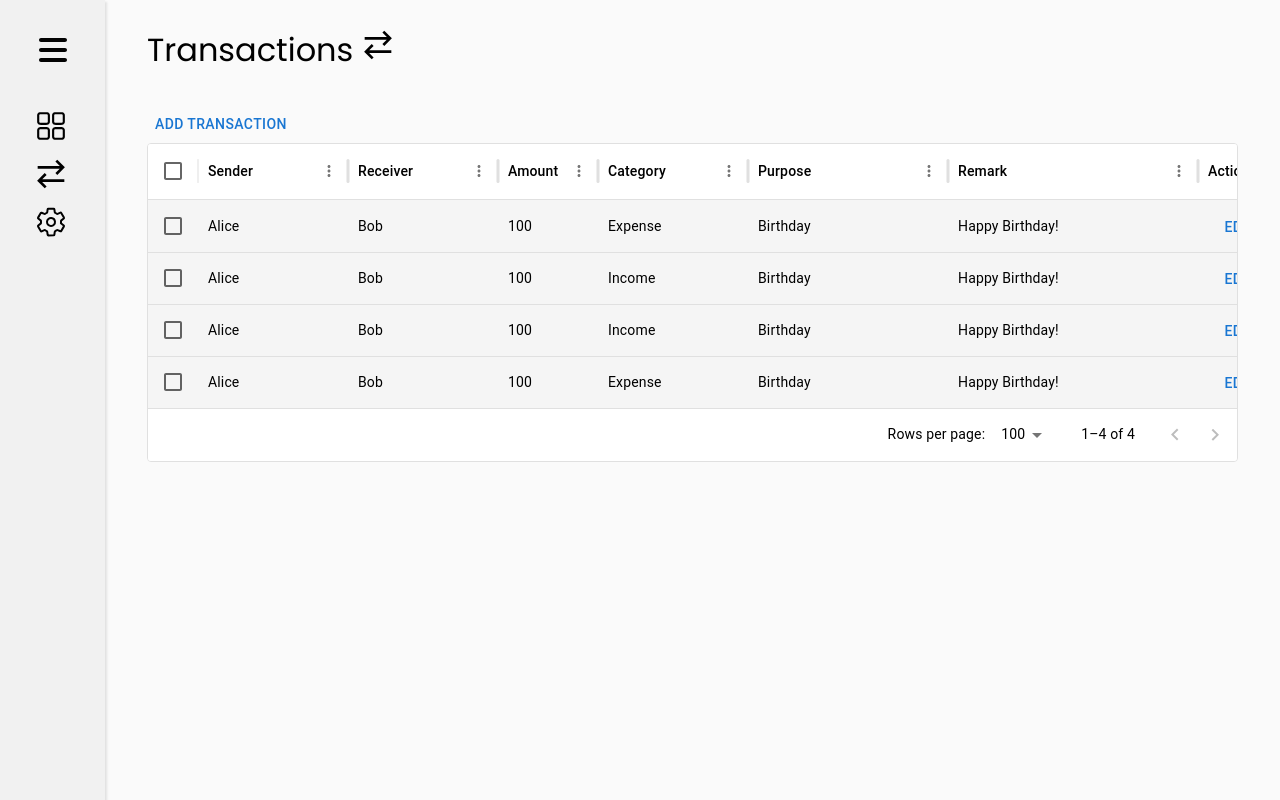
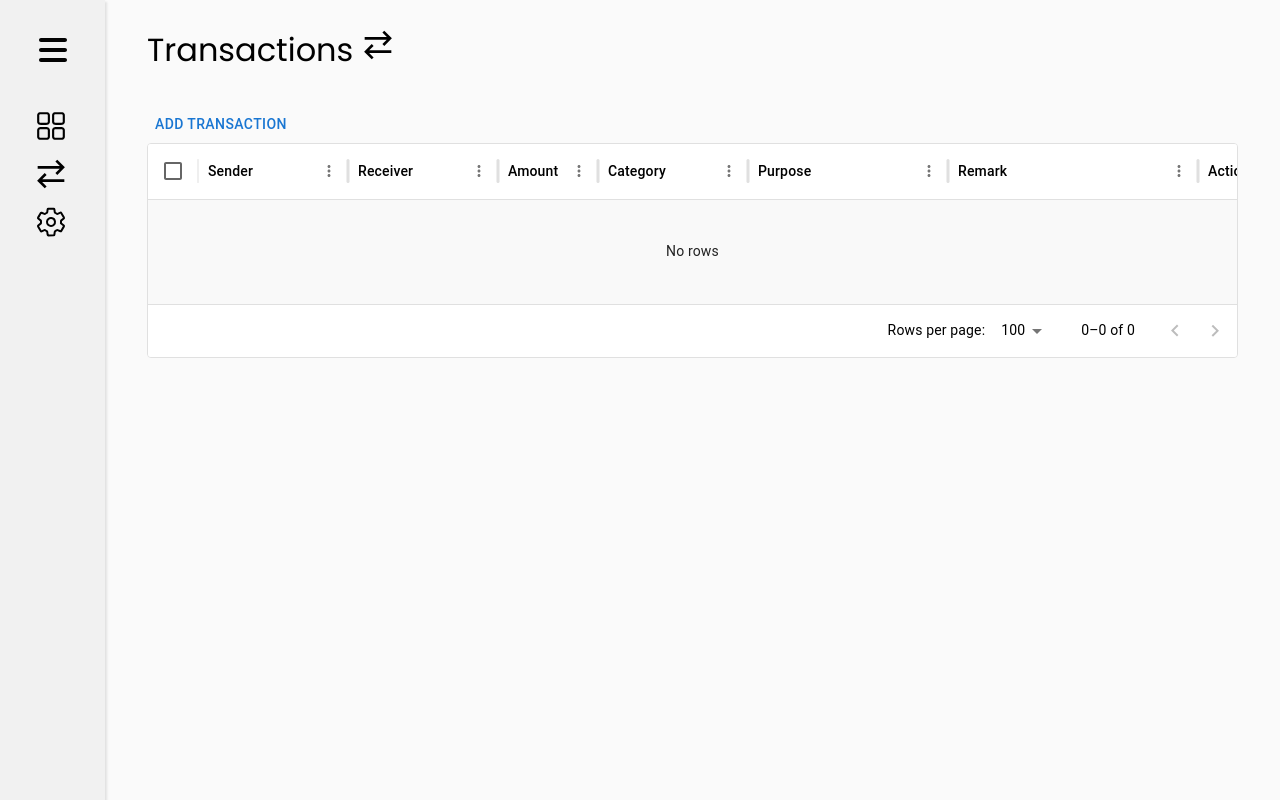
Before and after one commit to Swapnilrupakhetee/financetracker, a React (Vite) app: page /transaction in a window 1280 px wide. Built offline with nearby package versions, Linux system fonts and the light colour scheme.

Commit message:
half-works

```diff
--- a/src/App.jsx
+++ b/src/App.jsx
@@ -8,6 +8,7 @@ import Settings from './pages/Settings';
 import { SettingsContextProvider } from './Context/SettingsContext';
 import LanguageProvider from './Context/LanguageContext';
 import CurrencyProvider from './Context/CurrencyContext';
+import { TransactionProvider } from './Context/TransactionContext';
 
 
 function App() {
@@ -15,6 +16,7 @@ function App() {
 
     <>
     <CurrencyProvider>
+      <TransactionProvider>
     <LanguageProvider>
     <SettingsContextProvider>
       <Router>
@@ -30,6 +32,7 @@ function App() {
       </Router>
       </SettingsContextProvider>
       </LanguageProvider>
+      </TransactionProvider>
       </CurrencyProvider>
 
 
--- /dev/null
+++ b/src/Context/TransactionContext.jsx
@@ -0,0 +1,36 @@
+import React, { createContext, useState } from 'react';
+
+const TransactionContext = createContext();
+
+const TransactionProvider = ({ children }) => {
+    const [transactions, setTransactions] = useState([]);
+    const [balance, setBalance] = useState({ income: 0, expense: 0, savings: 0 });
+
+    const updateBalance = (transaction, isDelete) => {
+        setTransactions(prevTransactions => {
+            const updatedTransactions = isDelete
+                ? prevTransactions.filter(t => t.id !== transaction.id)
+                : [...prevTransactions, transaction];
+            calculateBalance(updatedTransactions);
+            return updatedTransactions;
+        });
+    };
+
+    const calculateBalance = (transactions) => {
+        let newBalance = { income: 0, expense: 0, savings: 0 };
+        transactions.forEach(tx => {
+            if (tx.category === 'Income') newBalance.income += tx.amount;
+            else if (tx.category === 'Expense') newBalance.expense += tx.amount;
+            else if (tx.category === 'Savings') newBalance.savings += tx.amount;
+        });
+        setBalance(newBalance);
+    };
+
+    return (
+        <TransactionContext.Provider value={{ transactions, balance, updateBalance }}>
+            {children}
+        </TransactionContext.Provider>
+    );
+};
+
+export { TransactionContext, TransactionProvider };
--- a/src/components/Card.jsx
+++ b/src/components/Card.jsx
@@ -1,33 +1,43 @@
-import React, { useContext } from 'react'
-import './Card.css'
-import { CiWallet } from "react-icons/ci";
+// Card.jsx
+import React, { useContext } from 'react';
+import './Card.css';
 import { FaArrowTrendUp } from "react-icons/fa6";
 import { BsThreeDotsVertical } from "react-icons/bs";
-import balance from '../assets/balance.jpg'
 import { SettingContext } from '../Context/SettingsContext';
 import { LanguagesContext } from '../Context/LanguageContext';
 import { CurrenciesContext } from '../Context/CurrencyContext';
-const Card = ({icon,title,amount,percentage}) => {
-    const {currencies,currency}=useContext(CurrenciesContext);
-    const{darkMode}=useContext(SettingContext)
-    const{language,translations}=useContext(LanguagesContext)
+
+const Card = ({ icon, title, amount, percentage }) => {
+  const { currencies, currency } = useContext(CurrenciesContext);
+  const { darkMode } = useContext(SettingContext);
+  const { language, translations } = useContext(LanguagesContext);
+
+  // Safe access to translations and currencies
+  const translatedTitle = translations[language]?.[title] || title;
+  const currencySymbol = currencies[currency]?.symbol || '$';
+
   return (
-    <div className="card-container">
-        <div className={`card-content ${darkMode?'dark-mode':''}`}>
-            <div className={`card-top ${darkMode?'dark-mode':''}`}>
+    <div className={`card-container ${darkMode ? 'dark-mode' : ''}`}>
+      <div className={`card-content ${darkMode ? 'dark-mode' : ''}`}>
+        <div className={`card-top ${darkMode ? 'dark-mode' : ''}`}>
           <div className="card-icons">
             {icon}
             <BsThreeDotsVertical />
           </div>
-                <div className="card-title">{translations[language][title]}</div>
+          <div className="card-title">{translatedTitle}</div>
         </div>
-            <div className={`card-bottom ${darkMode?'dark-mode':''}`}>
-                <div className={`card-amount ${darkMode?'dark-mode':''}`}>{currencies[currency].symbol} {amount}</div>
-                <div className={`card-percentage ${darkMode?'dark-mode':''}`}>{percentage} <FaArrowTrendUp /></div>
+        <div className={`card-bottom ${darkMode ? 'dark-mode' : ''}`}>
+          <div className={`card-amount ${darkMode ? 'dark-mode' : ''}`}>
+            {currencySymbol} {amount.toFixed(2)}
+          </div>
+          <div className={`card-percentage ${darkMode ? 'dark-mode' : ''}`}>
+            <FaArrowTrendUp />
+            <span>{percentage}</span>
           </div>
         </div>
       </div>
-  )
-}
+    </div>
+  );
+};
 
-export default Card
+export default Card;
--- a/src/components/Overview.jsx
+++ b/src/components/Overview.jsx
@@ -1,64 +1,68 @@
-import React, { useContext } from 'react'
-import './Overview.css'
-import Card from './Card'
-import { CiWallet } from "react-icons/ci";
-import { HiOutlineArrowTopRightOnSquare } from "react-icons/hi2";
-import { BsBoxArrowInDownLeft } from "react-icons/bs";
+// Overview.js
+import React, { useContext } from 'react';
+import './Overview.css';
+import Card from './Card';
+import { CiWallet } from 'react-icons/ci';
+import { HiOutlineArrowTopRightOnSquare } from 'react-icons/hi2';
+import { BsBoxArrowInDownLeft } from 'react-icons/bs';
 import { SettingContext } from '../Context/SettingsContext';
 import { LanguagesContext } from '../Context/LanguageContext';
+import { TransactionContext } from '../Context/TransactionContext';
 
 const Overview = () => {
-  const{darkMode}=useContext(SettingContext);
+  const { darkMode } = useContext(SettingContext);
   const { language, translations } = useContext(LanguagesContext);
-
+  const { transactions } = useContext(TransactionContext);
 
   const currentTranslations = translations[language] || {};
 
+  const totalBalance = transactions.reduce((acc, transaction) => acc + transaction.amount, 0);
+  const totalIncome = transactions.filter(t => t.category === 'Income').reduce((acc, t) => acc + t.amount, 0);
+  const totalExpense = transactions.filter(t => t.category === 'Expense').reduce((acc, t) => acc + t.amount, 0);
 
-  const cardValues=[
-    {icon:<CiWallet size={30} />,
-    title:'balance',
-    amount:'1655',
-    percentage:'12%'
-    }
-    ,
-    {icon:<BsBoxArrowInDownLeft size={30} />,
-    title:'income',
-    amount:'900',
-    percentage:'9%'
-    }
-    ,
-    {icon:<HiOutlineArrowTopRightOnSquare size={30} />,
-    title:'expense',
-    amount:'450',
-    percentage:'9%'
-    }
-  ]
+  // You can adjust these percentages based on your needs
+  const balancePercentage = '12%';
+  const incomePercentage = '9%';
+  const expensePercentage = '9%';
+
+  const cardValues = [
+    {
+      icon: <CiWallet size={30} />,
+      title: 'balance',
+      amount: totalBalance,
+      percentage: balancePercentage,
+    },
+    {
+      icon: <BsBoxArrowInDownLeft size={30} />,
+      title: 'income',
+      amount: totalIncome,
+      percentage: incomePercentage,
+    },
+    {
+      icon: <HiOutlineArrowTopRightOnSquare size={30} />,
+      title: 'expense',
+      amount: totalExpense,
+      percentage: expensePercentage,
+    },
+  ];
 
   return (
     <div className="overview-container">
       <div className="overview-content">
         <div className="overview-title">
-                <div className={`overview-main-text${darkMode?'dark-mode':""}`}>{currentTranslations.overview}</div>
-                <div className={`overview-sub-text${darkMode?'dark-mode':""}`}>{currentTranslations.transactionAmount}</div>
+          <div className={`overview-main-text${darkMode ? 'dark-mode' : ''}`}>{currentTranslations.overview}</div>
+          <div className={`overview-sub-text${darkMode ? 'dark-mode' : ''}`}>{currentTranslations.transactionAmount}</div>
         </div>
         <div className="overview-stats">
-              {
-                cardValues.map((value,index)=>{
-                  return(
+          {cardValues.map((value, index) => (
             <div key={index}>
-                      <Card icon={value.icon} title={value.title} amount={value.amount} percentage={value.percentage}/>
+              <Card icon={value.icon} title={value.title} amount={value.amount} percentage={value.percentage} />
             </div>
-                  )
-                })
-              }
-
-
-            </div>
-
+          ))}
         </div>
       </div>
-  )
-}
+    </div>
+  );
+};
 
-export default Overview
+export default Overview;
--- a/src/pages/Transactions.jsx
+++ b/src/pages/Transactions.jsx
@@ -4,29 +4,27 @@ import { Button, TextField, Dialog, DialogActions, DialogContent, DialogTitle, M
 import { GrTransaction } from 'react-icons/gr';
 import { SettingContext } from '../Context/SettingsContext';
 import { LanguagesContext } from '../Context/LanguageContext';
-
-const initialRows = [
-  { id: 1, sender: 'Alice', receiver: 'Bob', amount: 100, category: 'Expense', purpose: 'Birthday', remark: 'Happy Birthday!' },
-  { id: 2, sender: 'Alice', receiver: 'Bob', amount: 100, category: 'Income', purpose: 'Birthday', remark: 'Happy Birthday!' },
-  { id: 3, sender: 'Alice', receiver: 'Bob', amount: 100, category: 'Income', purpose: 'Birthday', remark: 'Happy Birthday!' },
-  { id: 4, sender: 'Alice', receiver: 'Bob', amount: 100, category: 'Expense', purpose: 'Birthday', remark: 'Happy Birthday!' },
-  // Add more initial rows here
-];
+import { TransactionContext } from '../Context/TransactionContext';
 
 const Transactions = () => {
   const { darkMode } = useContext(SettingContext);
-  const {language,translations } = useContext(LanguagesContext);
-  const [rows, setRows] = useState(initialRows);
+  const { language, translations } = useContext(LanguagesContext);
+  const { transactions, updateBalance } = useContext(TransactionContext);
   const [open, setOpen] = useState(false);
   const [editMode, setEditMode] = useState(false);
   const [currentRow, setCurrentRow] = useState(null);
   const [newTransaction, setNewTransaction] = useState({ sender: '', receiver: '', amount: '', category: '', purpose: '', remark: '' });
 
   const handleAdd = () => {
+    const amount = parseFloat(newTransaction.amount);
+
     if (editMode) {
-      setRows(rows.map((row) => (row.id === currentRow.id ? { ...currentRow, ...newTransaction } : row)));
+      const updatedTransaction = { ...currentRow, ...newTransaction, amount };
+      updateBalance(updatedTransaction, false);
     } else {
-      setRows([...rows, { id: rows.length + 1, ...newTransaction }]);
+      const newId = transactions.length > 0 ? transactions[transactions.length - 1].id + 1 : 1;
+      const newRow = { id: newId, ...newTransaction, amount };
+      updateBalance(newRow, false);
     }
     setOpen(false);
     setNewTransaction({ sender: '', receiver: '', amount: '', category: '', purpose: '', remark: '' });
@@ -34,7 +32,8 @@ const Transactions = () => {
   };
 
   const handleDelete = (id) => {
-    setRows((prevRows) => prevRows.filter((row) => row.id !== id));
+    const rowToDelete = transactions.find(row => row.id === id);
+    updateBalance(rowToDelete, true);
   };
 
   const handleEdit = (row) => {
@@ -129,7 +128,7 @@ const Transactions = () => {
             </DialogActions>
           </Dialog>
           <DataGrid
-            rows={rows}
+            rows={transactions}
             columns={columns}
             pageSize={5}
             rowsPerPageOptions={[5]}
@@ -140,18 +139,18 @@ const Transactions = () => {
                 color: darkMode ? 'white' : 'black',
               },
               '& .MuiDataGrid-columnHeaders': {
-                backgroundColor: darkMode ? '#333' : '#fff', // Change header background color based on dark mode
-                color: 'black', // Change header text color based on dark mode
+                backgroundColor: darkMode ? '#333' : '#fff',
+                color: 'black',
               },
               '& .MuiDataGrid-virtualScroller': {
-                backgroundColor: darkMode ? '#222' : '#f5f5f5', // Change background color of the table based on dark mode
+                backgroundColor: darkMode ? '#222' : '#f5f5f5',
               },
               '& .MuiDataGrid-footerContainer': {
-                backgroundColor: darkMode ? '#333' : '#fff', // Change footer background color based on dark mode
-                color: darkMode ? 'white' : 'black', // Change footer text color based on dark mode
+                backgroundColor: darkMode ? '#333' : '#fff',
+                color: darkMode ? 'white' : 'black',
               },
               '& .MuiTablePagination-root': {
-                color: darkMode ? 'white' : 'black', // Change pagination text color based on dark mode
+                color: darkMode ? 'white' : 'black',
               },
             }}
           />
```
Also changed, not shown: src/components/Dashboard.jsx (added, +38 -0 lines). Lines whose indentation alone changed are shown as unchanged.
